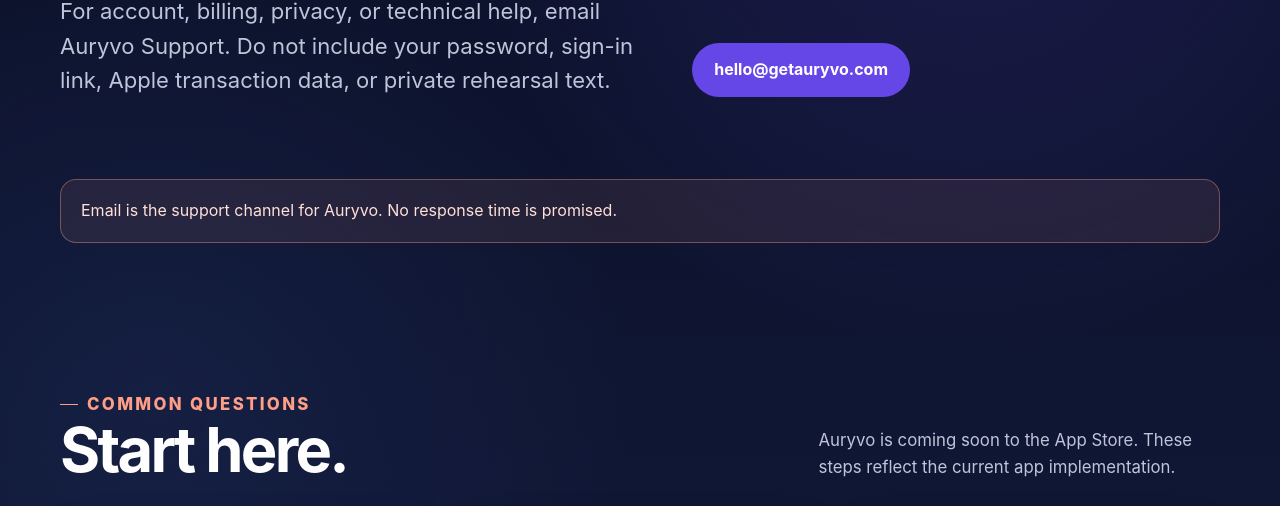
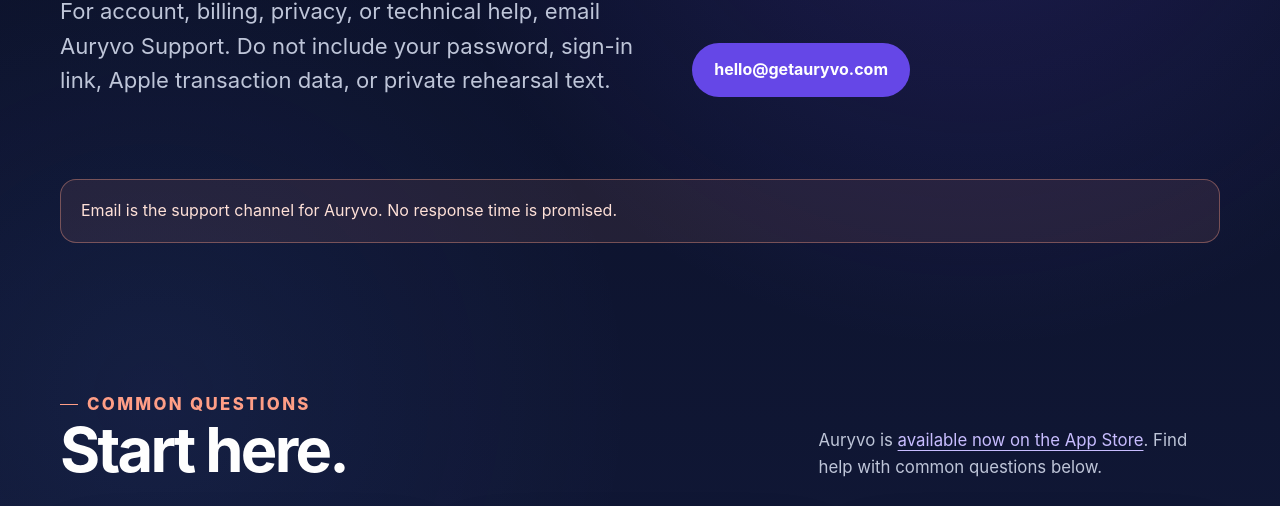
Before and after one commit to Codi-Technologies/getauryvo-legal, a plain HTML site: page support/index.html in a window 1280 px wide. Shown: the part 446-952 px from the top of the page. Drawn offline with Linux system fonts and the light colour scheme.

Commit message:
Update support page for App Store availability

```diff
--- a/support/index.html
+++ b/support/index.html
@@ -46,7 +46,7 @@
       <section class="section" aria-labelledby="help-topics">
         <div class="section-heading">
           <div><p class="eyebrow">Common questions</p><h2 id="help-topics">Start here.</h2></div>
-          <p>Auryvo is coming soon to the App Store. These steps reflect the current app implementation.</p>
+          <p>Auryvo is <a href="https://apps.apple.com/us/app/auryvo/id6822026281">available now on the App Store</a>. Find help with common questions below.</p>
         </div>
         <div class="support-grid">
           <article class="support-card">
```
